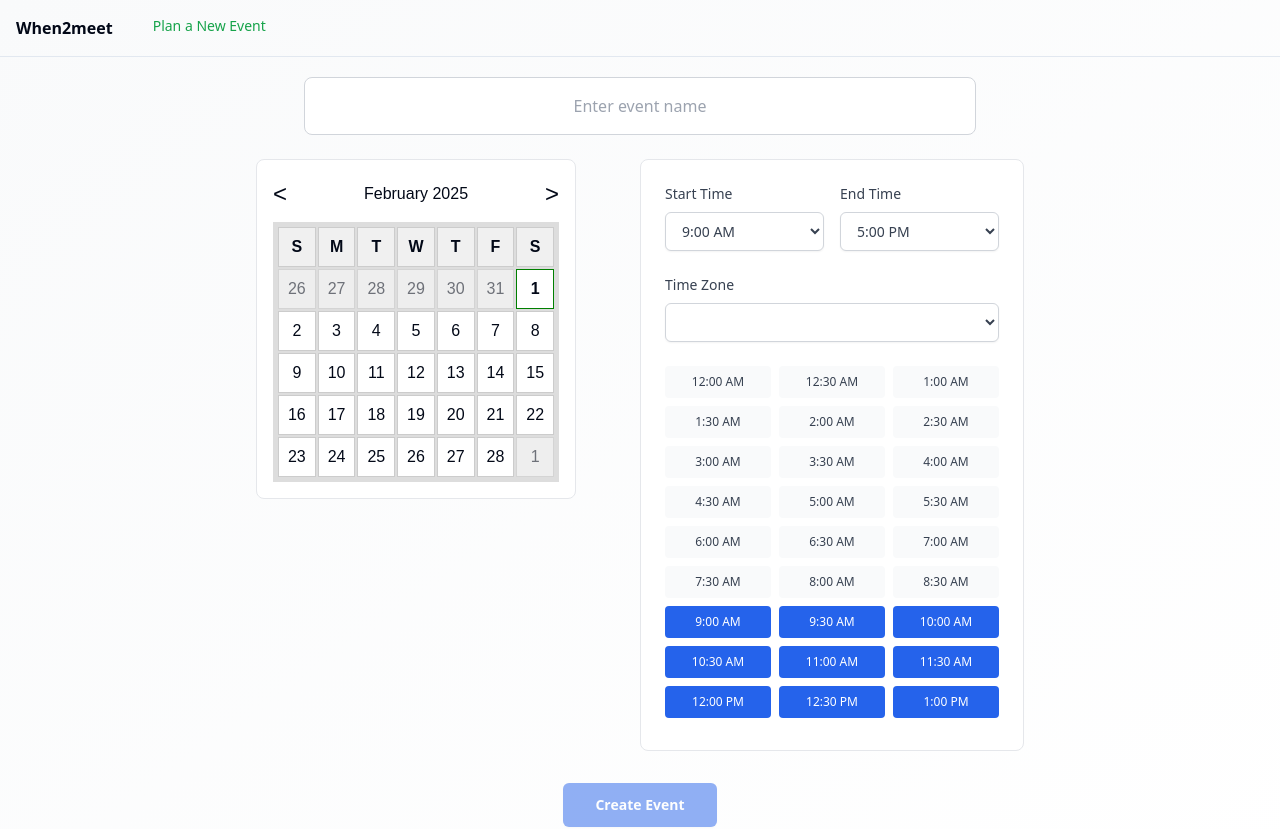
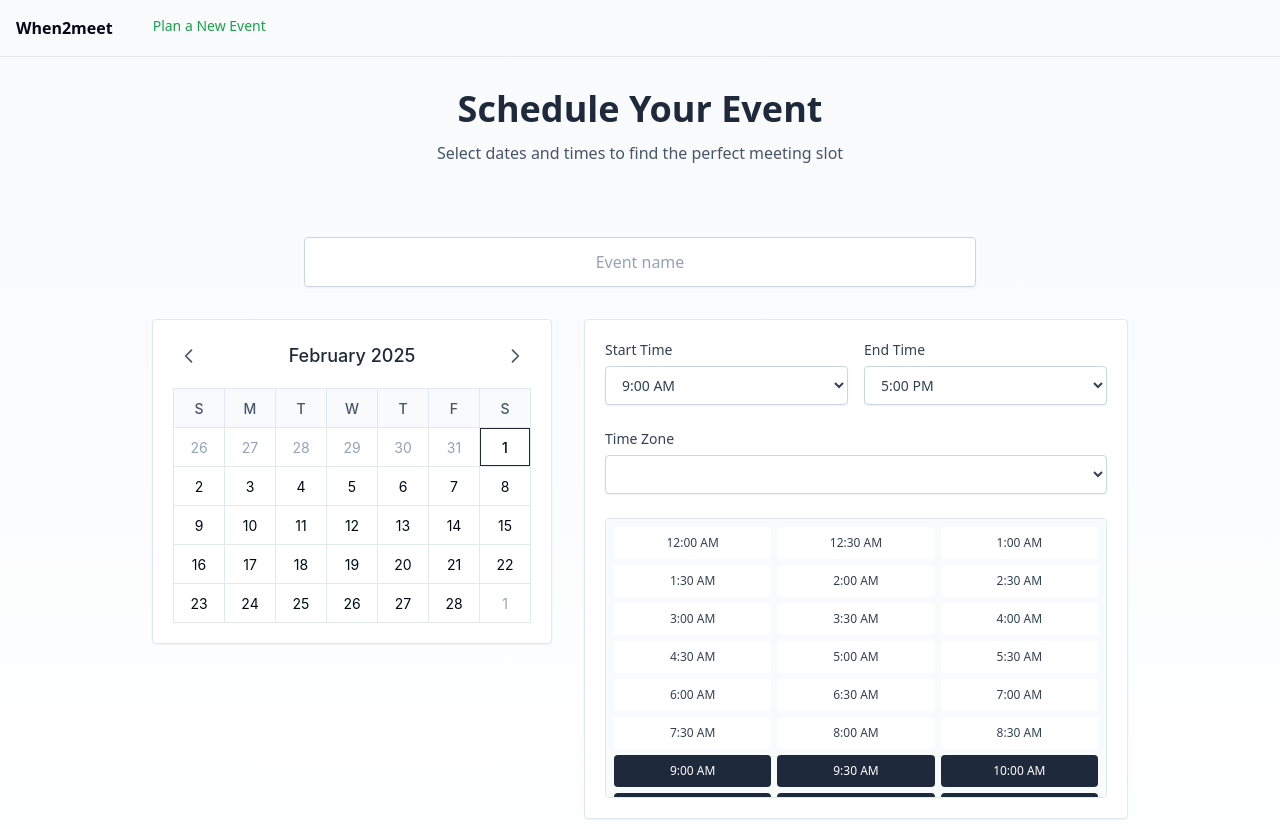
Before and after one commit to harshascode/when2meet, a SvelteKit app: page / in a window 1280 px wide. Shown: the top 829 px of the page. Built offline with nearby package versions, Linux system fonts and the light colour scheme.

Commit message:
after ui change in home page

```diff
--- a/src/routes/+page.svelte
+++ b/src/routes/+page.svelte
@@ -398,18 +398,28 @@
 </script>
 
 <!-- MAIN MARKUP -->
-<div class="min-h-screen bg-gradient-to-br from-gray-50 to-white">
+<div class="min-h-screen bg-gradient-to-b from-slate-50 to-white">
 	<Header />
 
-	<main class="container mx-auto max-w-6xl px-4 py-5">
+	<main class="container mx-auto max-w-6xl px-4 py-8">
+		<!-- Professional Header -->
+		<div class="mb-12 text-center">
+			<h1 class="mb-3 text-3xl font-semibold text-slate-800 md:text-4xl">Schedule Your Event</h1>
+			<p class="mx-auto max-w-2xl text-base text-slate-600">
+				Select dates and times to find the perfect meeting slot
+			</p>
+		</div>
+
+		<!-- Event Creation Section -->
+		<div class="mx-auto max-w-5xl rounded-md p-6">
 			<!-- Event Name Input -->
-		<div class="mx-auto mb-6 max-w-2xl">
+			<div class="mx-auto mb-8 max-w-2xl">
 				<input
 					type="text"
-				placeholder="Enter event name"
-				class="w-full rounded-lg border {showEventNameError
+					placeholder="Event name"
+					class="w-full rounded-sm border {showEventNameError
 						? 'border-red-500'
-					: 'border-gray-300'} bg-white px-6 py-4 text-center font-medium text-gray-900 placeholder-gray-400 transition-all"
+						: 'border-slate-300'} bg-white px-4 py-3 text-center font-medium text-slate-900 placeholder-slate-400 shadow-sm transition-all focus:border-slate-500 focus:outline-none focus:ring-1 focus:ring-slate-500"
 					bind:value={eventName}
 					oninput={() => (showEventNameError = false)}
 				/>
@@ -418,14 +428,45 @@
 				{/if}
 			</div>
 
-		<div class="flex flex-col justify-center gap-16 md:flex-row">
-			<!-- NEW CALENDAR COMPONENT (with current date highlighted) -->
-			<div class="shadow-xs h-fit rounded-lg border border-gray-200 bg-white p-4 md:w-80">
+			<div class="flex flex-col justify-center gap-6 md:flex-row md:gap-8">
+				<!-- Calendar Component -->
+				<div class="h-fit rounded-sm border border-slate-200 bg-white p-5 shadow-sm md:w-[400px]">
 					<div class="calendar-container">
-					<div class="calendar-header">
-						<button class="nav-button" onclick={prevMonth} aria-label="Previous Month">&lt;</button>
-						<h2>{getMonthName(currentYear, currentMonth)} {currentYear}</h2>
-						<button class="nav-button" onclick={nextMonth} aria-label="Next Month">&gt;</button>
+						<div class="calendar-header mb-4">
+							<button class="nav-button" onclick={prevMonth} aria-label="Previous Month">
+								<svg
+									class="h-5 w-5 text-slate-600"
+									fill="none"
+									stroke="currentColor"
+									viewBox="0 0 24 24"
+								>
+									<path
+										stroke-linecap="round"
+										stroke-linejoin="round"
+										stroke-width="2"
+										d="M15 19l-7-7 7-7"
+									/>
+								</svg>
+							</button>
+							<h2 class="text-lg font-medium text-slate-800">
+								{getMonthName(currentYear, currentMonth)}
+								{currentYear}
+							</h2>
+							<button class="nav-button" onclick={nextMonth} aria-label="Next Month">
+								<svg
+									class="h-5 w-5 text-slate-600"
+									fill="none"
+									stroke="currentColor"
+									viewBox="0 0 24 24"
+								>
+									<path
+										stroke-linecap="round"
+										stroke-linejoin="round"
+										stroke-width="2"
+										d="M9 5l7 7-7 7"
+									/>
+								</svg>
+							</button>
 						</div>
 						<div
 							class="calendar"
@@ -434,17 +475,16 @@
 							aria-label="Calendar Selection Grid"
 							onmousemove={handleMouseMove}
 						>
-						<!-- Weekday header row -->
 							{#each days as day}
 								<div class="cell header">{day}</div>
 							{/each}
-						<!-- Calendar date cells -->
 							{#each grid as row}
 								{#each row as cell}
 									<div
 										class="cell {cell.selected ? 'selected' : ''} {cell.inCurrentMonth
 											? ''
-										: 'other-month'} {isDragging &&
+											: 'other-month'}
+                                        {isDragging &&
 										dragRange &&
 										cell.row >= dragRange.minRow &&
 										cell.row <= dragRange.maxRow &&
@@ -453,7 +493,8 @@
 											? dragMode === 'select'
 												? 'drag-select'
 												: 'drag-deselect'
-										: ''} {isToday(cell) ? 'today' : ''}"
+											: ''}
+                                        {isToday(cell) ? 'today' : ''}"
 										data-row={cell.row}
 										data-col={cell.col}
 										role="gridcell"
@@ -471,17 +512,17 @@
 					</div>
 				</div>
 
-			<!-- TIME SELECTION PANEL (unchanged) -->
-			<div class="shadow-xs w-96 rounded-lg border border-gray-200 bg-white p-6">
+				<!-- Time Selection Panel -->
+				<div class="flex-1 rounded-sm border border-slate-200 bg-white p-5 shadow-sm">
 					<div class="mb-6 grid grid-cols-2 gap-4">
 						<div>
-						<label for="startTime" class="mb-2 block text-sm font-medium text-gray-700"
+							<label for="startTime" class="mb-1.5 block text-sm font-medium text-slate-700"
 								>Start Time</label
 							>
 							<select
 								id="startTime"
 								bind:value={startTime}
-							class="w-full rounded-md border border-gray-300 bg-white px-3 py-2 text-sm text-gray-700 shadow-sm focus:border-blue-500 focus:ring-blue-500"
+								class="w-full rounded-sm border border-slate-300 bg-white px-3 py-2 text-sm text-slate-700 shadow-sm focus:border-slate-500 focus:outline-none focus:ring-1 focus:ring-slate-500"
 							>
 								{#each timeSlots as timeOption}
 									<option value={timeOption.time}>{timeOption.formatted}</option>
@@ -489,13 +530,13 @@
 							</select>
 						</div>
 						<div>
-						<label for="endTime" class="mb-2 block text-sm font-medium text-gray-700"
+							<label for="endTime" class="mb-1.5 block text-sm font-medium text-slate-700"
 								>End Time</label
 							>
 							<select
 								id="endTime"
 								bind:value={endTime}
-							class="w-full rounded-md border border-gray-300 bg-white px-3 py-2 text-sm text-gray-700 shadow-sm focus:border-blue-500 focus:ring-blue-500"
+								class="w-full rounded-sm border border-slate-300 bg-white px-3 py-2 text-sm text-slate-700 shadow-sm focus:border-slate-500 focus:outline-none focus:ring-1 focus:ring-slate-500"
 							>
 								{#each timeSlots as timeOption}
 									<option value={timeOption.time}>{timeOption.formatted}</option>
@@ -505,13 +546,13 @@
 					</div>
 
 					<div class="mb-6">
-					<label for="timezone" class="mb-2 block text-sm font-medium text-gray-700"
+						<label for="timezone" class="mb-1.5 block text-sm font-medium text-slate-700"
 							>Time Zone</label
 						>
 						<select
 							id="timezone"
 							bind:value={selectedTimeZone}
-						class="w-full rounded-md border border-gray-300 bg-white px-3 py-2 text-sm text-gray-700 shadow-sm focus:border-blue-500 focus:ring-blue-500"
+							class="w-full rounded-sm border border-slate-300 bg-white px-3 py-2 text-sm text-slate-700 shadow-sm focus:border-slate-500 focus:outline-none focus:ring-1 focus:ring-slate-500"
 						>
 							{#each timeZones as tz}
 								<option value={tz.value}>{tz.label}</option>
@@ -519,14 +560,16 @@
 						</select>
 					</div>
 
-				<div class="grid max-h-[360px] grid-cols-2 gap-2 overflow-y-auto sm:grid-cols-3">
+					<div
+						class="grid max-h-[280px] grid-cols-3 gap-1.5 overflow-y-auto rounded-sm border border-slate-200 bg-slate-50 p-2"
+					>
 						{#each timeSlots as timeSlot (timeSlot.time)}
 							<button
-							class="rounded-sm px-3 py-2 text-xs font-medium transition-colors {selectedTimes.includes(
+								class="rounded-sm px-2 py-2 text-xs font-medium transition-colors {selectedTimes.includes(
 									timeSlot.time
 								)
-								? 'bg-blue-600 text-white hover:bg-blue-700'
-								: 'bg-gray-50 text-gray-700 hover:bg-gray-100'}"
+									? 'bg-slate-800 text-white'
+									: 'bg-white text-slate-700 hover:bg-slate-100'}"
 								onclick={() => toggleTimeSelection(timeSlot.time)}
 							>
 								{timeSlot.formatted}
@@ -539,11 +582,20 @@
 			<div class="mt-8 text-center">
 				<button
 					onclick={handleSubmit}
-				class="rounded-md bg-blue-600 px-8 py-3 text-sm font-semibold text-white shadow-sm transition-colors hover:bg-blue-700 focus-visible:outline focus-visible:outline-2 focus-visible:outline-offset-2 focus-visible:outline-blue-600 disabled:cursor-not-allowed disabled:opacity-50"
+					class="inline-flex items-center rounded-sm bg-slate-800 px-6 py-2.5 text-sm font-medium text-white shadow-sm transition-colors hover:bg-slate-700 focus:outline-none focus:ring-2 focus:ring-slate-500 focus:ring-offset-2 disabled:opacity-50"
 					disabled={!eventName || selectedDates.length === 0 || selectedTimes.length === 0}
 				>
 					Create Event
+					<svg class="ml-2 h-4 w-4" fill="none" stroke="currentColor" viewBox="0 0 24 24">
+						<path
+							stroke-linecap="round"
+							stroke-linejoin="round"
+							stroke-width="2"
+							d="M13 7l5 5m0 0l-5 5m5-5H6"
+						/>
+					</svg>
 				</button>
+			</div>
 		</div>
 	</main>
 
@@ -553,87 +605,77 @@
 <style>
 	/* CALENDAR STYLES */
 	.calendar-container {
-		max-width: 350px;
-		margin: 0 auto;
-		font-family: sans-serif;
+		width: 100%;
+		font-family: -apple-system, BlinkMacSystemFont, 'Segoe UI', Roboto, sans-serif;
 	}
 	.calendar-header {
 		display: flex;
 		justify-content: space-between;
 		align-items: center;
-		margin-bottom: 10px;
 	}
 	.nav-button {
-		background: none;
-		border: none;
-		font-size: 1.5rem;
-		cursor: pointer;
+		display: flex;
+		align-items: center;
+		justify-content: center;
+		width: 32px;
+		height: 32px;
+		transition: background-color 0.2s;
+	}
+	.nav-button:hover {
+		background-color: #f8fafc;
 	}
 	.calendar {
 		display: grid;
 		grid-template-columns: repeat(7, 1fr);
-		gap: 2px;
+		gap: 1px;
 		user-select: none;
-		padding: 5px;
-		background-color: #ddd;
+		padding: 1px;
+		background-color: #e2e8f0;
 	}
 	.cell {
-		height: 40px;
+		height: 38px;
 		display: flex;
 		align-items: center;
 		justify-content: center;
 		background-color: white;
-		border: 1px solid #ccc;
+		font-size: 0.875rem;
+		border: 1px solid transparent;
 		cursor: pointer;
 		position: relative;
-		transition:
-			background-color 0.2s,
-			border 0.2s;
+		transition: all 0.15s;
 	}
+	/* .cell:hover:not(.header) {
+        background-color: #f8fafc;
+    } */
 	.header {
-		font-weight: bold;
-		background-color: #f0f0f0;
+		font-weight: 500;
+		color: #475569;
+		background-color: #f8fafc;
 		cursor: default;
 	}
 	.selected {
-		background-color: #10b981;
+		background-color: #1e293b;
 		color: white;
 	}
+	.selected:hover {
+		background-color: #334155;
+	}
 	.other-month {
-		opacity: 0.5;
-	}
-	.drag-select,
-	.drag-deselect {
-		border: none;
+		color: #94a3b8;
 	}
 	.drag-select {
+		background-color: #1e293b;
 		color: white;
-		background-color: #10b981;
 	}
 	.drag-deselect {
+		background-color: #f1f5f9;
 		color: black;
-		background-color: #efe7e7;
 	}
-	.drag-select::after,
-	.drag-deselect::after {
-		content: '';
-		position: absolute;
-		top: -1.5px;
-		left: -1.5px;
-		right: -1.5px;
-		bottom: -1.5px;
-		z-index: -1;
-		pointer-events: none;
+	.drag-deselect:hover {
+		background-color: #e1e7ed;
 	}
-	.drag-select::after {
-		background-color: #10b981;
-	}
-	.drag-deselect::after {
-		background-color: white;
-	}
-	/* Extra style for today's date */
 	.today {
-		font-weight: bold;
-		border: 1px solid green;
+		border: 1px solid #1e293b;
+		font-weight: 500;
 	}
 </style>
```
Lines whose indentation alone changed are shown as unchanged.
